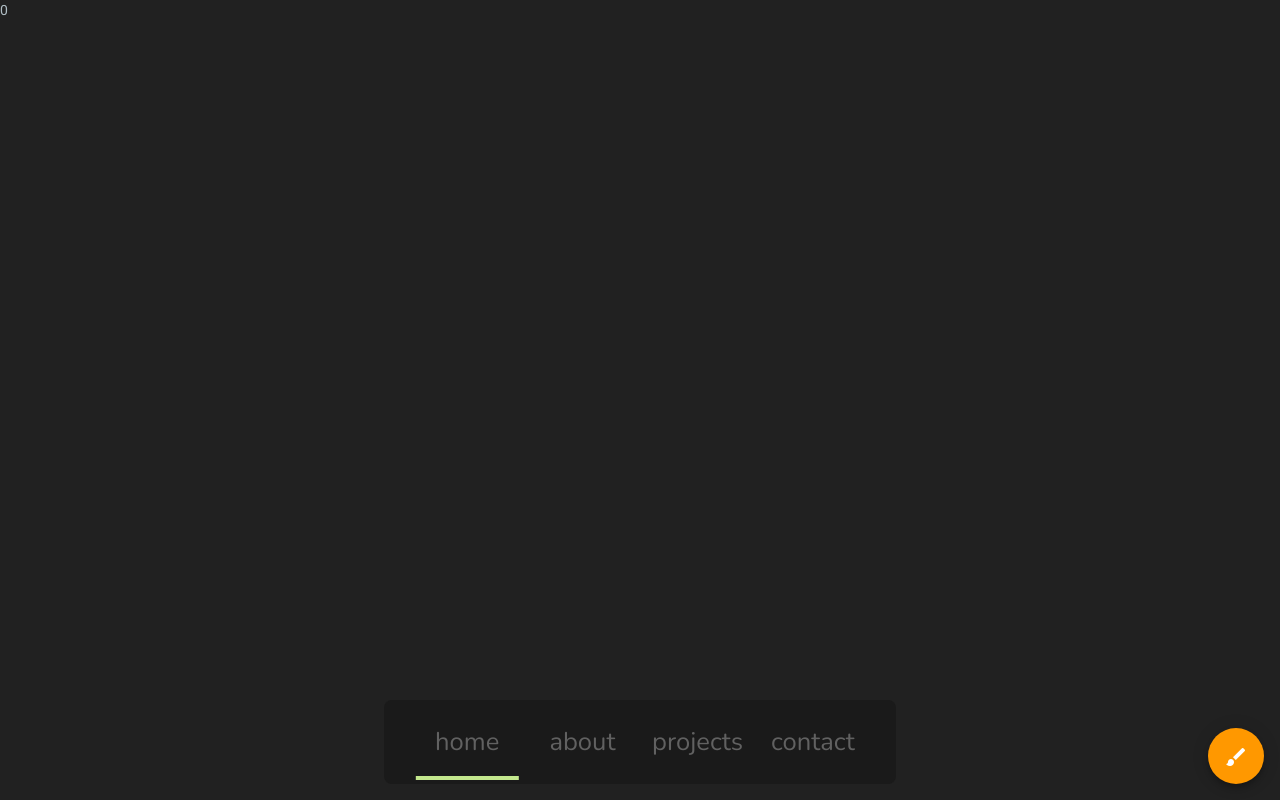
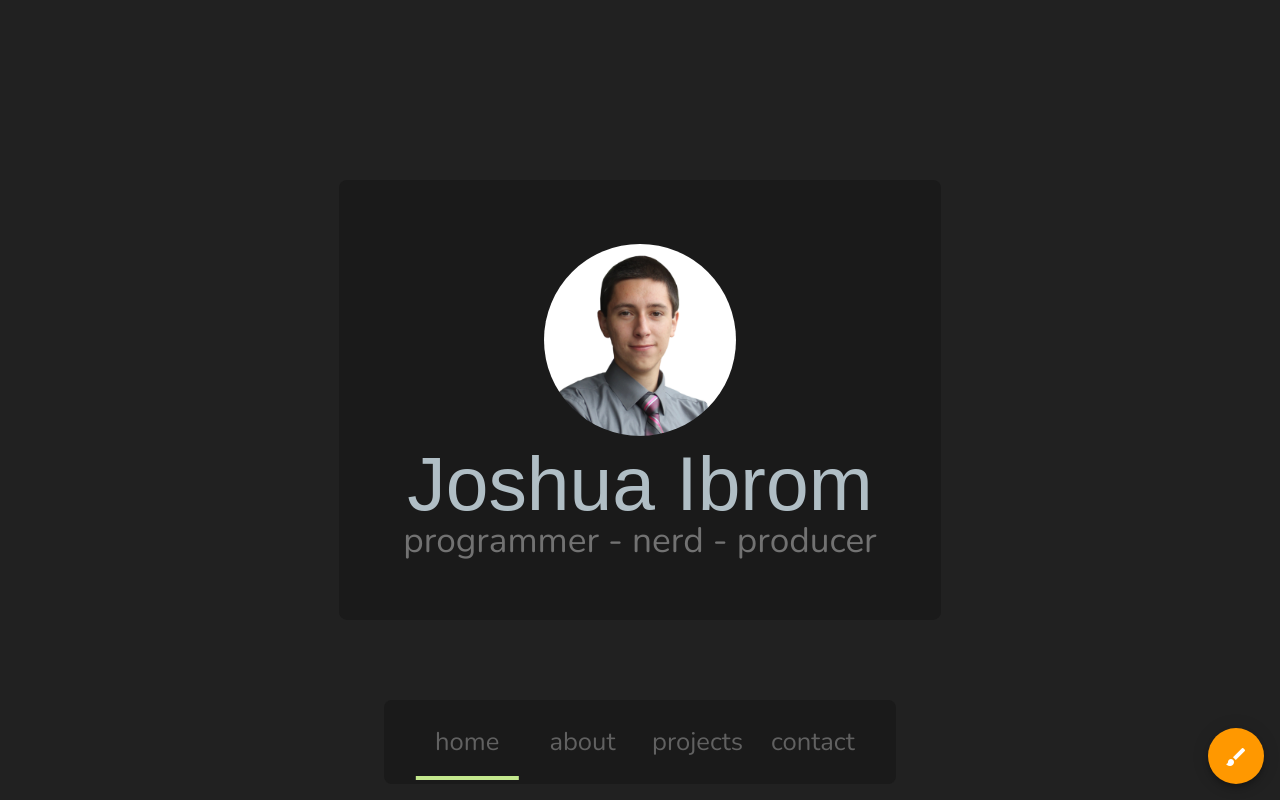
Before and after one commit to sk3p7ic/joshuaibrom, an Angular app: page / in a window 1280 px wide. Built offline with nearby package versions, Linux system fonts and the light colour scheme.

Commit message:
Added home page

```diff
--- a/src/app/app.component.html
+++ b/src/app/app.component.html
@@ -1,5 +1,7 @@
 <div class="main-app-container" [ngClass]="_currentTheme">
-  {{ currentPageIndex }}
+  <div id="pages">
+    <app-home-page></app-home-page>
+  </div>
   <app-navbar (onIndexChange)="setCurrentPageIndex($event)"></app-navbar>
   <app-theme-switcher
     (onSwitchTheme)="setCurrentTheme($event)"
--- a/src/app/app.module.ts
+++ b/src/app/app.module.ts
@@ -8,9 +8,10 @@ import { BrowserAnimationsModule } from '@angular/platform-browser/animations';
 import { MatIconModule } from '@angular/material/icon';
 import { MatButtonModule } from '@angular/material/button';
 import { ThemeSwitcherComponent } from './theme-switcher/theme-switcher.component';
+import { HomePageComponent } from './home-page/home-page.component';
 
 @NgModule({
-  declarations: [AppComponent, NavbarComponent, ThemeSwitcherComponent],
+  declarations: [AppComponent, NavbarComponent, ThemeSwitcherComponent, HomePageComponent],
   imports: [
     BrowserModule,
     AppRoutingModule,
--- /dev/null
+++ b/src/app/home-page/home-page.component.html
@@ -0,0 +1,9 @@
+<div id="home">
+  <div class="banner-container">
+    <div class="banner">
+      <img src="../../assets/profile.png" />
+      <h1>Joshua Ibrom</h1>
+      <h2>programmer - nerd - producer</h2>
+    </div>
+  </div>
+</div>
--- /dev/null
+++ b/src/app/home-page/home-page.component.scss
@@ -0,0 +1,45 @@
+@import "../app.component.scss";
+
+#home {
+  width: 100vw;
+  height: 100vh;
+}
+
+.banner-container {
+  display: flex;
+  position: relative;
+  top: 50vh;
+  transform: translateY(-50%);
+  justify-content: center;
+}
+
+.banner {
+  padding: 4rem;
+  background-color: var(--contrast-color);
+  border-radius: 0.5rem;
+  text-align: center;
+}
+
+img {
+  margin-bottom: 2vw;
+  width: 15vw;
+  height: 15vw;
+  border-radius: 100%;
+}
+
+h1,
+h2 {
+  margin: 0;
+}
+
+h1 {
+  margin-bottom: 2vw;
+  font-family: "Raleway", sans-serif;
+  font-size: 6vw;
+}
+
+h2 {
+  font-family: "Nunito", sans-serif;
+  font-size: 2.75vw;
+  color: var(--alt-text-color);
+}
--- /dev/null
+++ b/src/app/home-page/home-page.component.ts
@@ -0,0 +1,15 @@
+import { Component, OnInit } from '@angular/core';
+
+@Component({
+  selector: 'app-home-page',
+  templateUrl: './home-page.component.html',
+  styleUrls: ['./home-page.component.scss']
+})
+export class HomePageComponent implements OnInit {
+
+  constructor() { }
+
+  ngOnInit(): void {
+  }
+
+}
```
Also changed, not shown: src/assets/profile.png (added), 1 other file (tests, documents, lock files or other folders).
